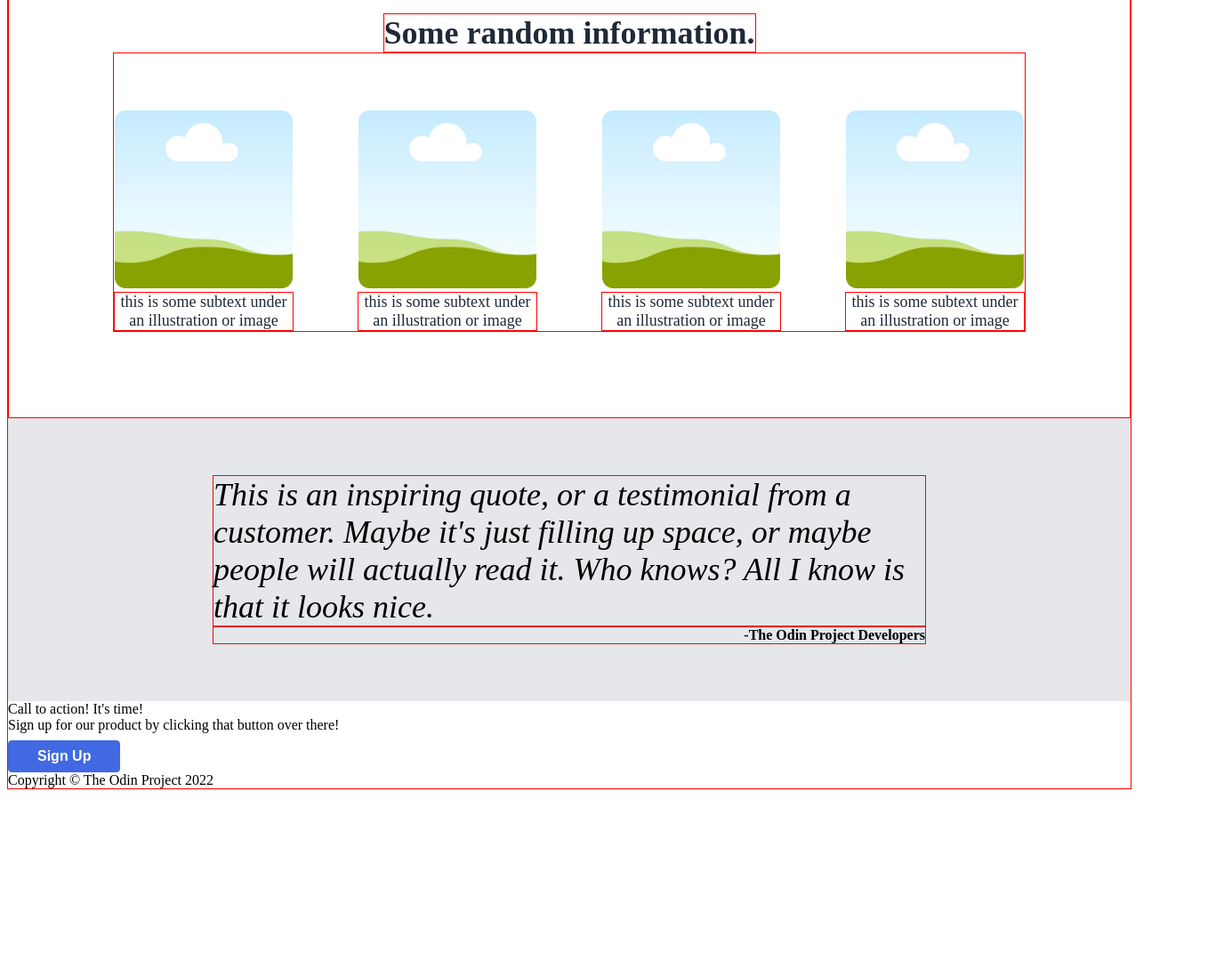
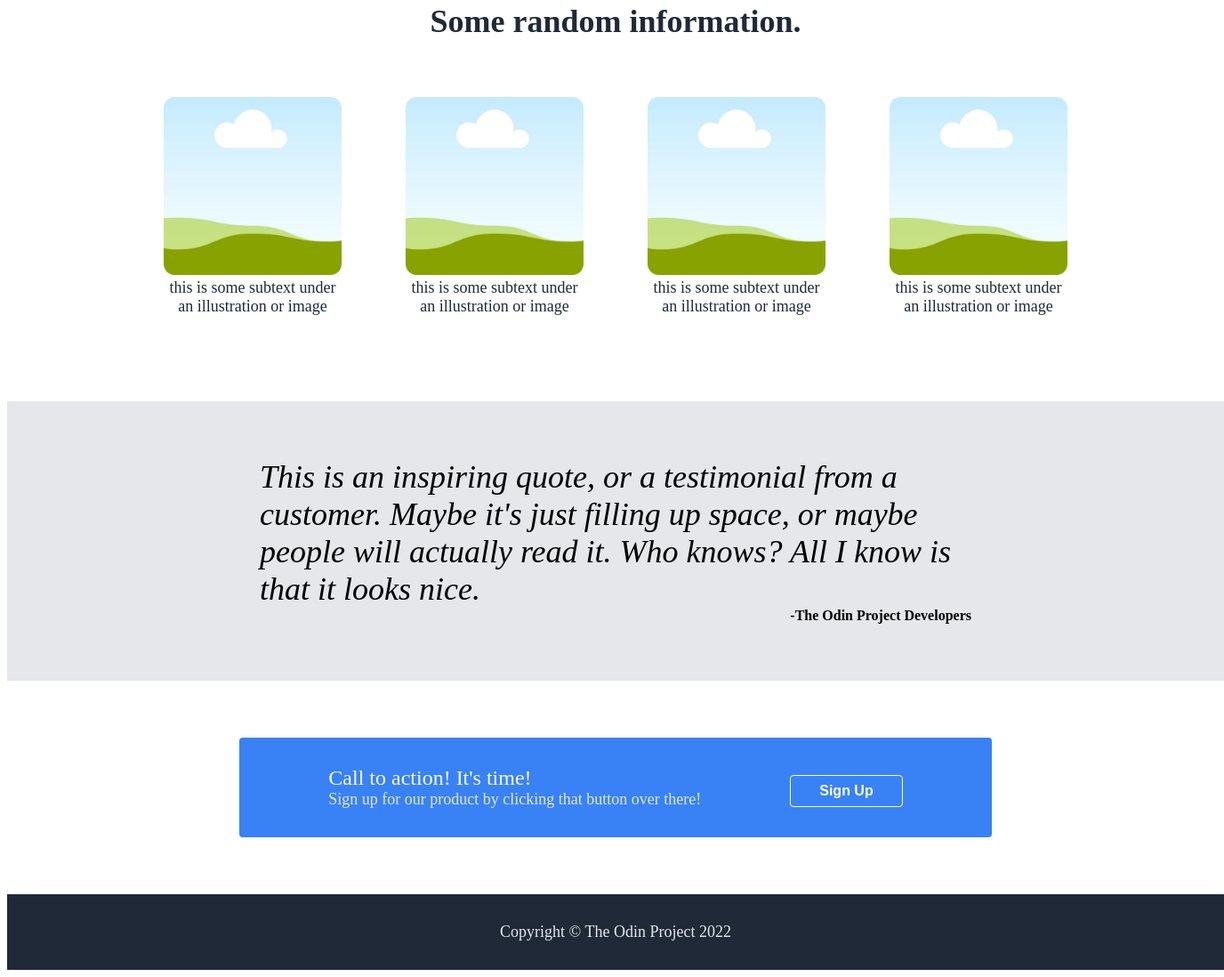
Before and after one commit to jpantle/landing-page, a plain HTML site: page index.html in a window 1280 px wide. Shown: the part 465-1563 px from the top of the page at 89% size, 1376 px wide, since content can reach past the window. Before the commit the page ends 1360 px from the top, so only its background shows below. Drawn offline with Linux system fonts and the light colour scheme.

Commit message:
remove red border organize  code

```diff
--- a/index.html
+++ b/index.html
@@ -66,7 +66,7 @@
                 <div class="top">Call to action! It's time!</div>
                 <div class="bottom">Sign up for our product by clicking that button over there!</div>
             </div>
-            <button class="sign-up">Sign Up</button>
+            <button class="sign-up2">Sign Up</button>
         </div>
     </div>
 
--- a/style.css
+++ b/style.css
@@ -1,48 +1,34 @@
 body {
     display: flex;
     flex-direction: column;
-    border: 1px solid red;
     flex-wrap: wrap;
-
 }
 
 .header {
     background: #1f2937;
     display: flex;
-    border: 1px solid red;
     flex-wrap: wrap;
     flex-direction: column;
     align-items: center;
     padding: 0 84px 64px 84px;
-    flex: 1 0 auto;
-
-
-
 }
 
  .box1 {
     display: flex;
    justify-content: space-between;
-    border: 1px solid red;
     margin-top: 16px;
-
-
-
 }
 
 .box3 {
     display: flex;
     flex-direction: column;
-    border: 1px solid red;
-
-
+    width: 1200px
 }
 
 .box2 {
     display: flex;
     justify-content: space-between;
     gap: 100px;
-
 }
 
 
@@ -50,7 +36,6 @@ body {
     font-size: 24px;
     color: #f9faf8;
     display:flex;
-    border: 1px solid red;
 }
 
 .text {
@@ -64,8 +49,6 @@ body {
     align-items: flex-start;
     max-width: 400px;
     margin-top: 64px;
-    border: 1px solid red;
-
 }
 
 .title{
@@ -73,6 +56,7 @@ body {
     font-weight: 800;
     color: #f9faf8;
 }
+
 .image {
     flex-shrink: 0;
 }
@@ -95,7 +79,7 @@ ul {
     margin: 0;
     display: flex;
     gap:24px;
-    border: 1px solid red;
+
 }
 
 .sign-up {
@@ -112,24 +96,19 @@ ul {
 .body1 {
     display: flex;
     text-align: center;
-    border: 1px solid red;
     justify-content: center;
     align-items: center;
     flex-direction: column;
-
-
 }
 
 .container {
     display: flex;
     gap: 72px;
     margin-bottom: 96px;
-    border: 1px solid red;
-
 }
 
 .main-line {
-    border: 1px solid red;
+
     font-size: 36px;
     font-weight: 800;
     color: #1f2937;
@@ -138,7 +117,6 @@ ul {
 
 .txt {
     display: flex;
-    border: 1px solid red;
     flex-wrap: wrap;
     font-size: 18px;
     color: #1f2937;
@@ -160,16 +138,65 @@ ul {
 .quote-text {
     display: flex;
     font-size: 36px;
-    border: 1px solid red;
     font-style: oblique;
     max-width: 800px;
 }
 
 .quote {
     display: flex;
-    border: 1px solid red;
     justify-content: flex-end;
     font-weight: 700;
     max-width: 800px;
     min-width: 800px;
 }
+
+.body3 {
+    display: flex;
+    padding: 64px 64px;
+    justify-content: center;
+}
+
+.box {
+    display: flex;
+    align-items: center;
+    background-color: #3882f6;
+    border-radius: 4px;
+    padding: 32px 100px;
+    gap: 100px;
+}
+
+.contain {
+    display: flex;
+    flex-direction: column;
+}
+
+.top {
+    display: flex;
+    font-size: 24px;
+    color: #f9faf8;
+}
+
+.bottom {
+    display: flex;
+    font-size: 18px;
+    color: #e5e7eb;
+}
+
+.sign-up2 {
+    background: #3882f6;
+    color: white;
+    border: 1px solid white;
+    margin-top: 8px;
+    border-radius: 4px;
+    padding: 8px 32px;
+    font-size: 16px;
+    font-weight: 600;
+}
+
+.footer{
+    text-align: center;
+    font-size: 18px;
+    color: #e5e7eb;
+    background-color: #1f2937;
+    padding: 32px;
+}
```
